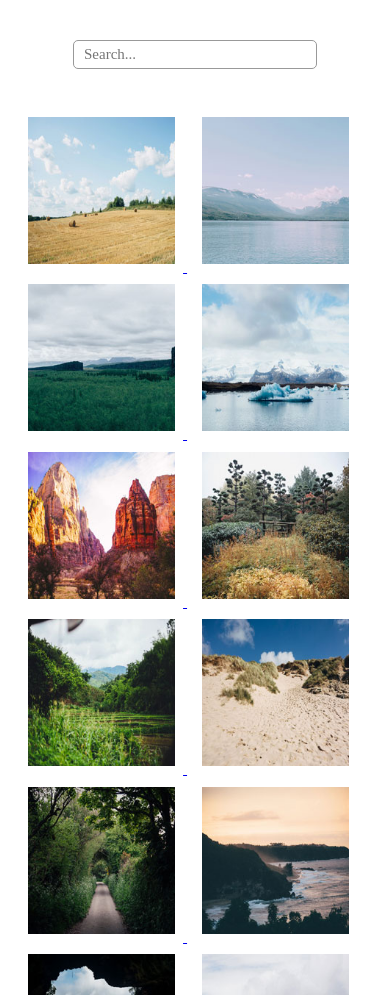
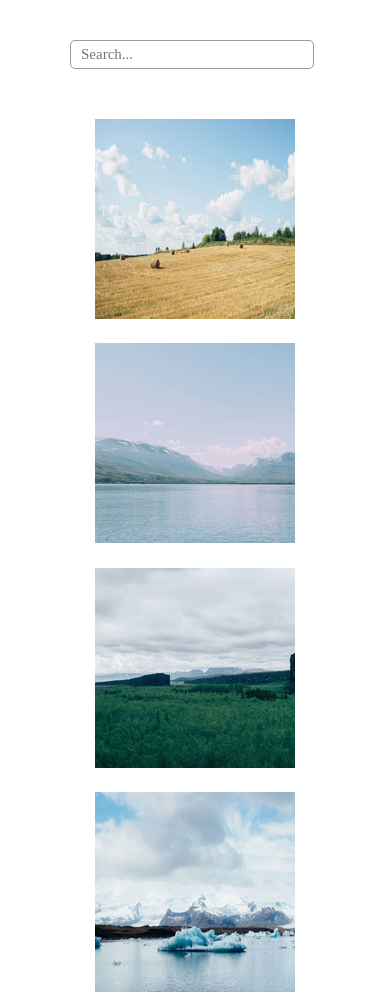
Before and after one commit to Lughnizaid/Project-5-Techdegree, a plain HTML site: page index.html in a window 390 px wide. Shown: the top 995 px of the page. Drawn offline with nearby package versions, Linux system fonts and the light colour scheme; a web font is replaced by a local one.

Commit message:
Add files via upload

```diff
--- a/css/main.css
+++ b/css/main.css
@@ -42,62 +42,10 @@ header {
 input[type="search"] {
   box-sizing: content-box;
   padding-left: 10px;
+  }
 }
 
 /* MEDIA QUERIES */
-@media screen and (max-width: 400px) {
-  * {
-    box-sizing: content-box;
-  }
-  .all-images {
-    display: inline-block;
-    margin-left: 3px;
-  }
-
-  img {
-    width: 45%;
-  }
-  img {
-    padding: 0.5em;
-  }
-  #site-search {
-    margin-left: -4px;
-    font-size: 15px;
-  }
-  input[type="search"] {
-    box-sizing: content-box;
-    padding-left: 10px;
-  }
-  .big-image {
-    width: 100%;
-    margin-right: -20px;
-    margin-left: 7px;
-  }
-
-}
-@media screen and (max-width: 500px) {
-  * {
-    box-sizing: content-box;
-  }
-  .all-images {
-    display: inline-block;
-    margin-left: 3px;
-  }
-
-  img {
-    width: 38%;
-  }
-  img {
-    padding: 0.5em;
-  }
-  #site-search {
-    margin-left: -7px;
-  }
-  input[type="search"] {
-    padding-left: 10px;
-  }
-}
-
 @media screen and (min-width: 600px) {
   header {
     width: 400px;
@@ -133,4 +81,5 @@ input[type="search"] {
 .lb-data .lb-number {
     font-size: 13px;
     color: #999;
+  }
 }
--- a/index.html
+++ b/index.html
@@ -21,10 +21,10 @@
     <main>
       <div class="all-images">
         <a class="big-image" href="images/01.jpg" data-lightbox="photos" data-title="I love hay bales. Took this snap on a drive through the countryside past some straw fields.">
-          <img src="images/thumbnails/01.jpg" alt="Hay Bales">
+          <img src="images/thumbnails/01.jpg" alt="Hay Bales" class="thumb">
         </a>
         <a class="big-image" href="images/02.jpg" data-lightbox="photos" data-title="The lake was so calm today. We had a great view of the snow on the mountains from here." >
-          <img src="images/thumbnails/02.jpg" alt="Lake">
+          <img src="images/thumbnails/02.jpg" alt="Lake" class="thumb">
         </a>
         <a class="big-image" href="images/03.jpg" data-lightbox="photos" data-title="I hiked to the top of the mountain and got this picture of the canyon and trees below." >
           <img src="images/thumbnails/03.jpg" alt="Canyon">
```
